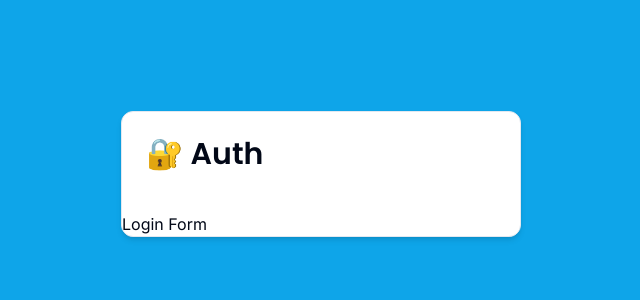
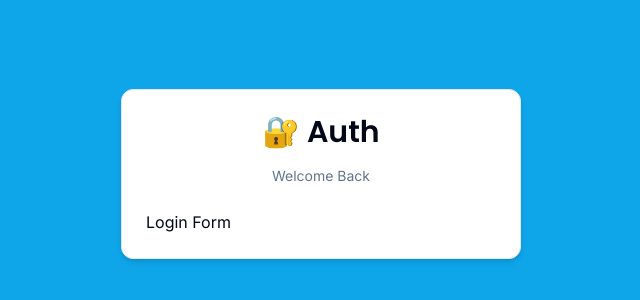
Before and after one commit to henriquedaponte/nextauth-toolkit, a Next.js app: page /auth/login in a window 1280 px wide. Shown: the part 226-526 px from the top of the page, without its empty margins (319-959 px from the left). Built offline with nearby package versions, Linux system fonts and the light colour scheme.

Commit message:
started working on socials

```diff
--- a/app/globals.css
+++ b/app/globals.css
@@ -5,7 +5,7 @@
 html,
 body,
 :root {
-  height:100%
+  height:100%;
 }
 
 @layer base {
--- a/components/auth/card-wrapper.tsx
+++ b/components/auth/card-wrapper.tsx
@@ -5,9 +5,9 @@ import {
     CardContent,
     CardFooter,
     CardHeader
- } from "../ui/card";
+} from "../ui/card";
 
- import { Header } from "./header";
+import { Header } from "./header";
 
 interface CardWrapperProps {
     children: React.ReactNode;
@@ -27,9 +27,11 @@ export const CardWrapper = ({
     return (
         <Card className="w-[400px] shadow-md">
             <CardHeader>
-                <Header label=""/>
+                <Header label={headerLabel} />
             </CardHeader>
-            {children}
+            <CardContent>
+                {children}
+            </CardContent>
         </Card>
     )
 }
--- a/components/auth/header.tsx
+++ b/components/auth/header.tsx
@@ -14,7 +14,7 @@ export const Header = ({
     label
  }: HeaderProps) => {
     return (
-        <div className="w-full flex flex-col gap-y-4 items center justify center">
+        <div className="w-full flex flex-col gap-y-4 items-center justify-center">
             <h1 className={cn(
                 "text-3xl font-semibold",
                 font.className
--- /dev/null
+++ b/components/auth/social.tsx
@@ -0,0 +1,9 @@
+"use client"
+
+export const Social = () => {
+    return (
+        <div className="flex items-center w-full gap-x-2">
+
+        </div>
+    );
+};
--- a/package.json
+++ b/package.json
@@ -16,6 +16,7 @@
     "next": "14.2.5",
     "react": "^18",
     "react-dom": "^18",
+    "react-icons": "^5.3.0",
     "tailwind-merge": "^2.5.2",
     "tailwindcss-animate": "^1.0.7"
   },
```
Also changed, not shown: 1 other file (tests, documents, lock files or other folders).
